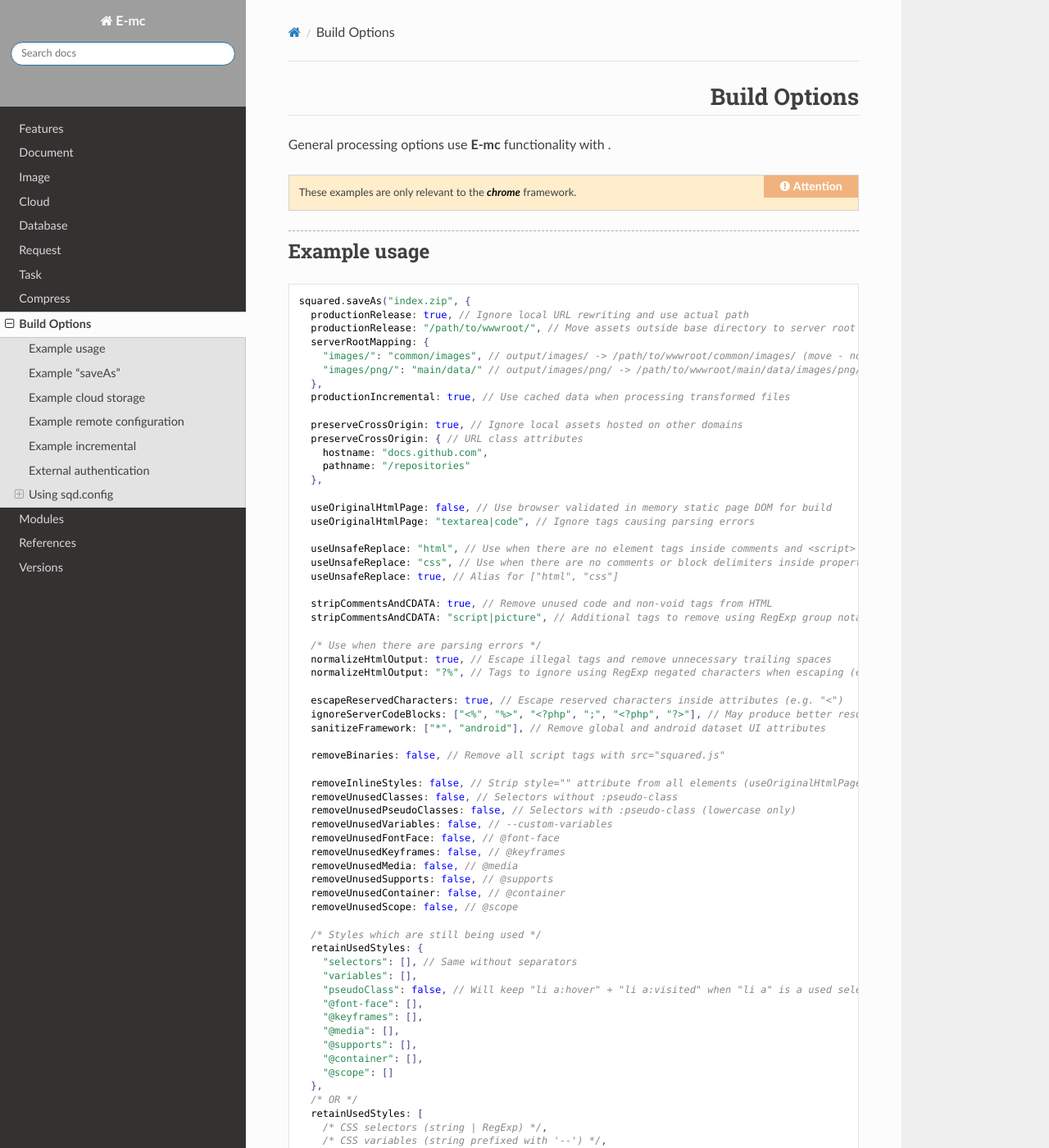
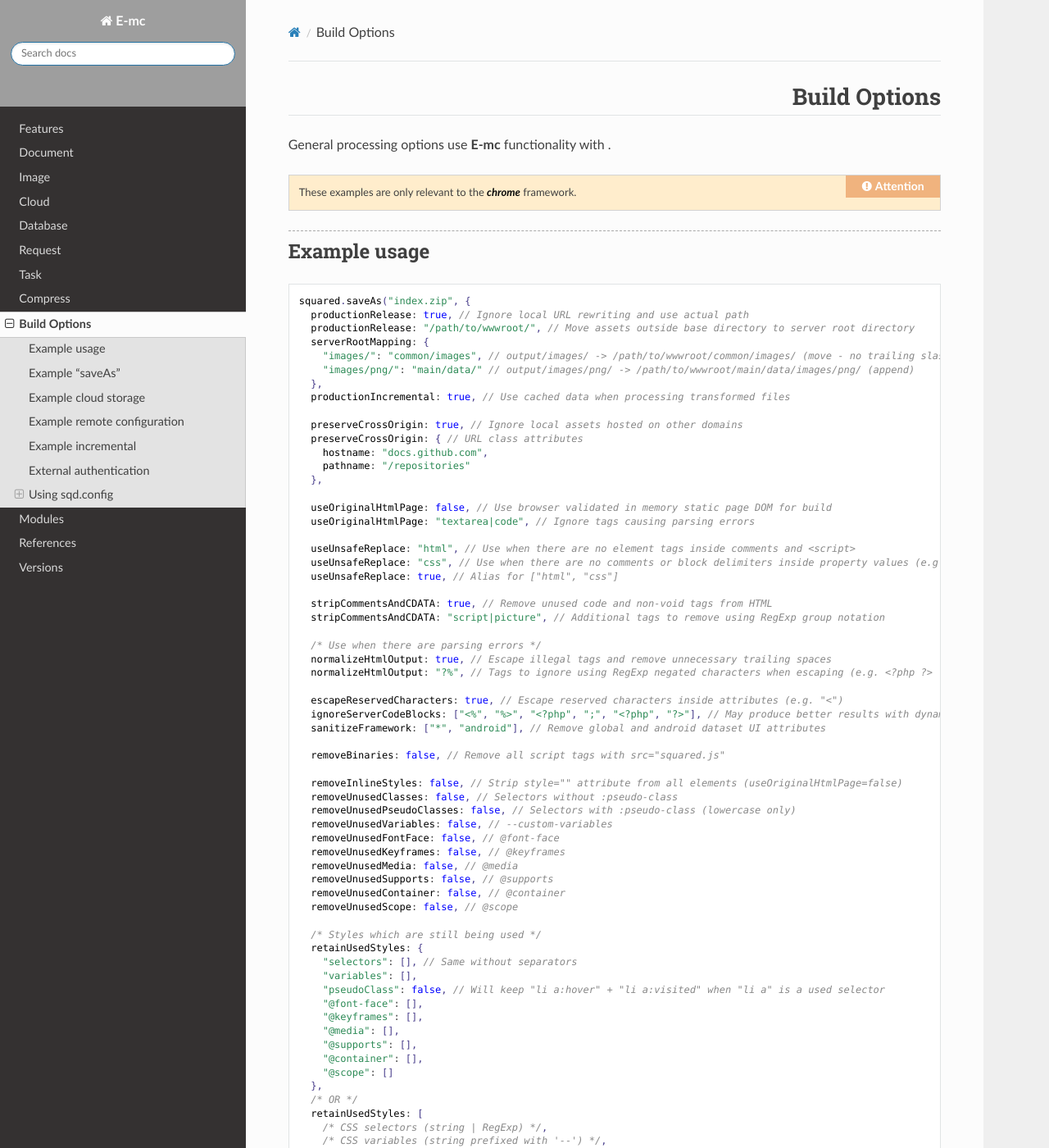
Before and after one commit to anpham6/chrome-docs, a Sphinx documentation site: the page built from source/build.rst, in a window 1280 px wide and 1400 px high. Shown: the whole window at 82% size. Built offline with Sphinx 7.4.7 and the Read the Docs theme 3.1.0, drawn with Linux system fonts in a browser that asks for light colours; some of the changed text lies outside the part shown; grey boxes are pictures that could not be loaded.

Commit message:
CSS: Page content section width was increased.

```diff
--- a/source/_static/override.css
+++ b/source/_static/override.css
@@ -1,5 +1,13 @@
 .wy-side-nav-search {
     height: 130px;
+}
+
+.wy-nav-content-wrap .wy-nav-content {
+    max-width: 900px;
+}
+
+.wy-menu-vertical li .reference code {
+    font-size: 90%;
 }
 
 .rst-content div > section:first-child h1 {
@@ -84,3 +92,7 @@
     top: -0.5em;
     font-size: 75%;
 }
+
+.rst-content .admonition em.alt {
+    font-size: 100%;
+}
```
